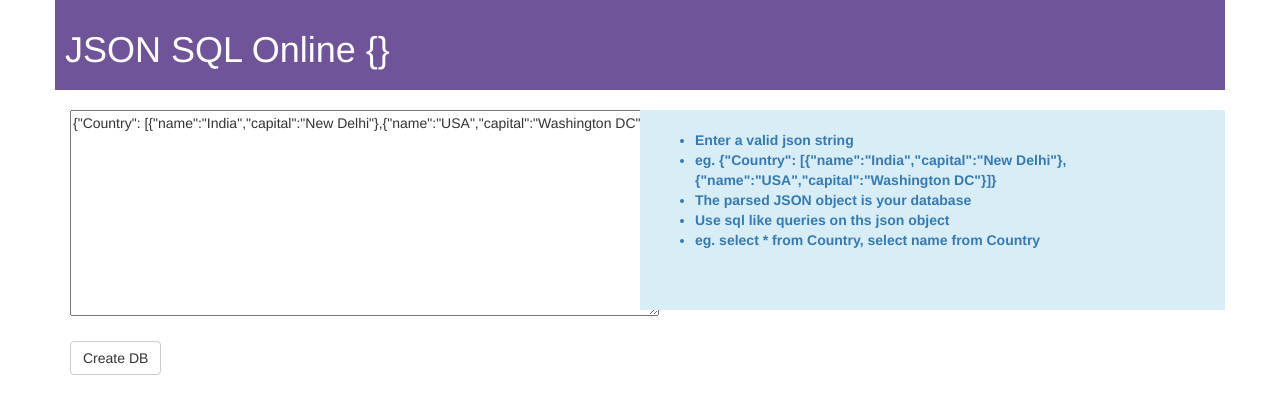
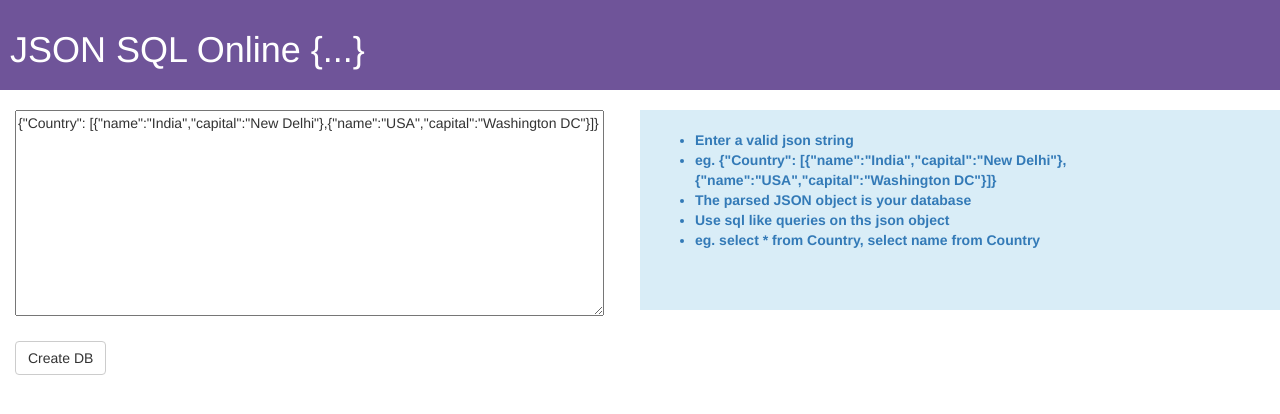
Before and after one commit to anandsunderraman/jsonsqlonline, a plain HTML site: page index.html in a window 1280 px wide. Drawn offline with nearby package versions, Linux system fonts and the light colour scheme; some packages are replaced by stand-ins of ours.

Commit message:
adding changes to the index

```diff
--- a/index.html
+++ b/index.html
@@ -12,9 +12,9 @@
   </head>
   <body>
 
-    <div class="container">
+    <div class="container-fluid">
         <div class="row jsonsqlheader">
-            <h1>JSON SQL Online {}</h1>
+            <h1>JSON SQL Online {...}</h1>
         </div>
         <br/>
         <div ng-view></div>
```
